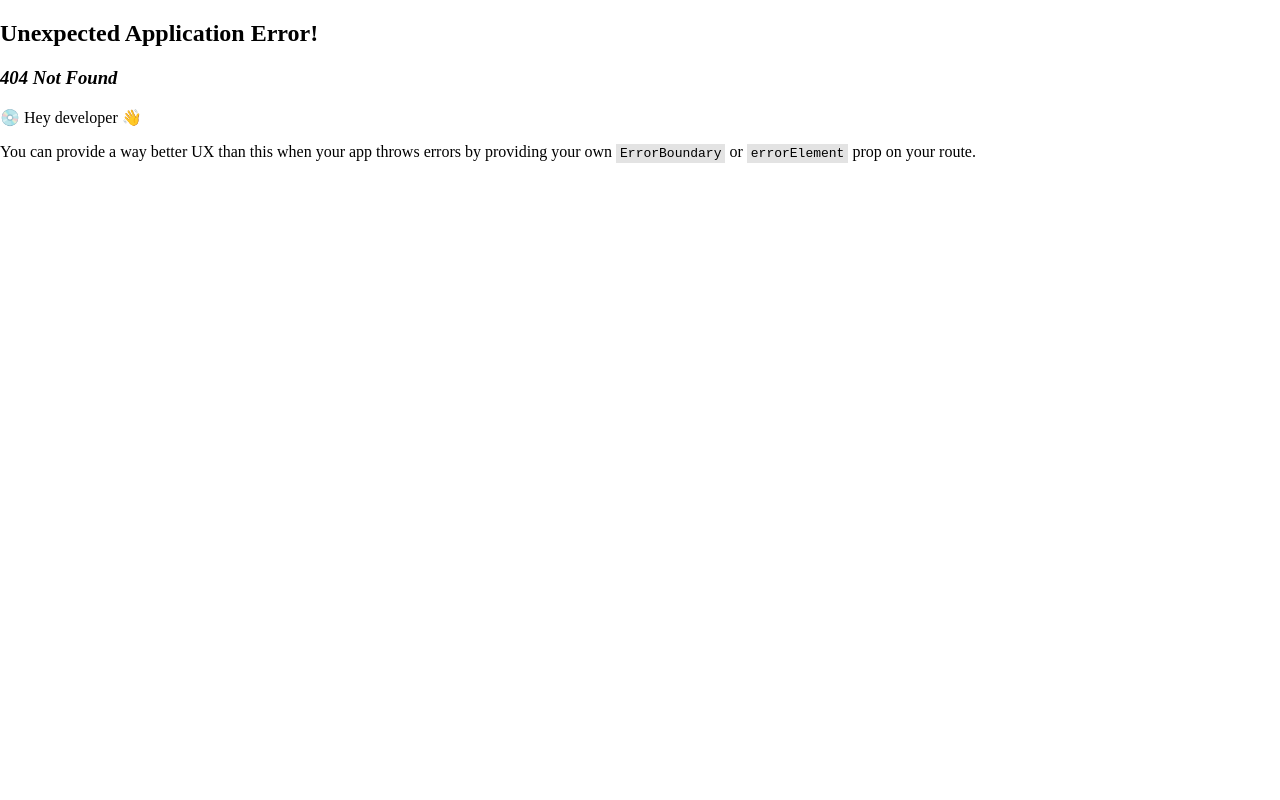
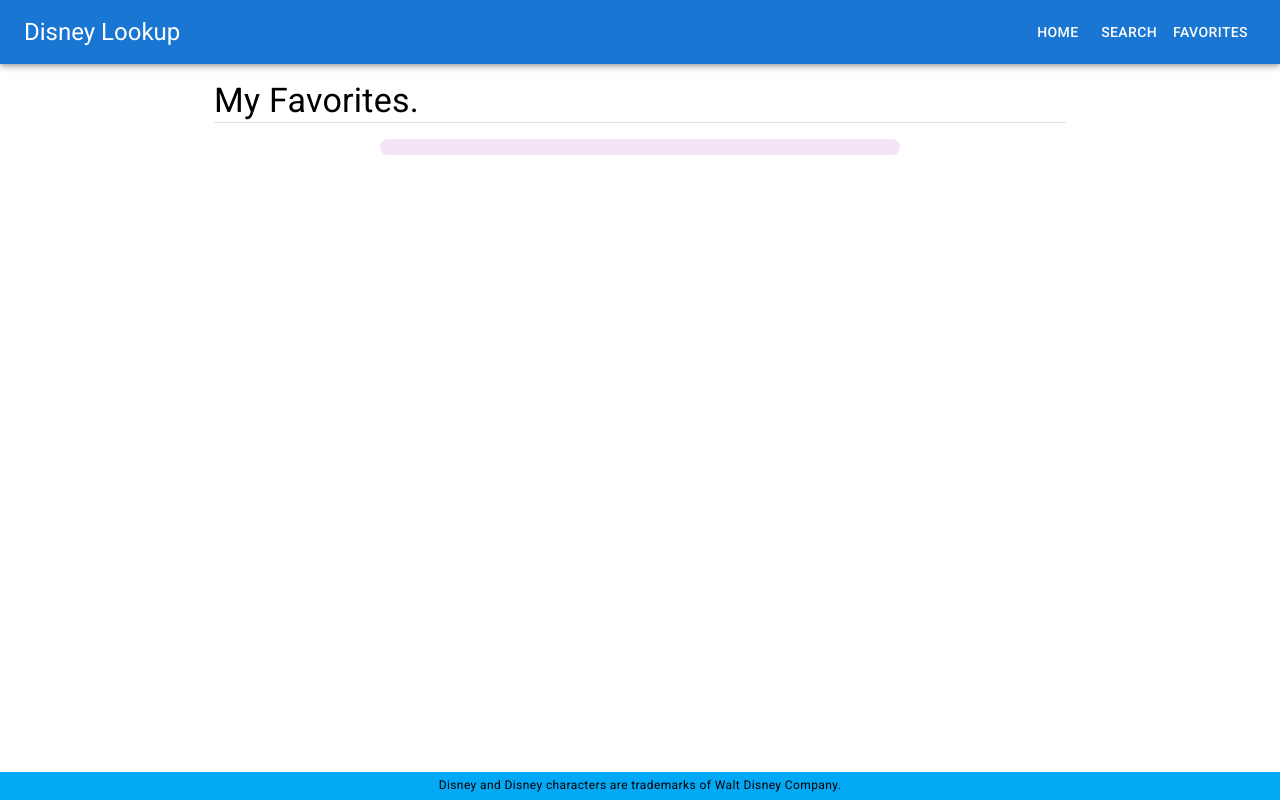
Before and after one commit to sk3p7ic/disney-plus-one, a React (Vite) app: page /favorites in a window 1280 px wide. Before the commit this address had no page. Built offline with nearby package versions, Linux system fonts and the light colour scheme.

Commit message:
Added favorites page

```diff
--- a/src/App.tsx
+++ b/src/App.tsx
@@ -11,6 +11,7 @@
   loader as characterPageLoader,
 } from "./pages/CharacterPage";
 import { FavoritesContextProvider } from "./contexts/FavoritesContext";
+import { FavoritesPage } from "./pages/FavoritesPage";
 
 const toRouteElement = (children: JSX.Element) => (
   <DefaultLayout>{children}</DefaultLayout>
@@ -30,6 +31,10 @@
     element: toRouteElement(<CharacterPage />),
     loader: characterPageLoader,
   },
+  {
+    path: "/favorites",
+    element: toRouteElement(<FavoritesPage />),
+  },
 ]);
 
 export const App = () => {
--- /dev/null
+++ b/src/pages/FavoritesPage.tsx
@@ -0,0 +1,42 @@
+import {
+  Avatar,
+  Container,
+  Divider,
+  List,
+  ListItem,
+  ListItemAvatar,
+  ListItemButton,
+  ListItemText,
+  Typography,
+} from "@mui/material";
+import { Favorite } from "@mui/icons-material";
+import { useFavorites } from "../contexts/FavoritesContext";
+
+export const FavoritesPage = () => {
+  const { favorites, toggleFavorite } = useFavorites();
+
+  return (
+    <Container maxWidth="md" sx={{ paddingY: 2 }}>
+      <Typography variant="h4">My Favorites.</Typography>
+      <Divider />
+      <Container maxWidth="sm">
+        <List sx={{ backgroundColor: "#f3e5f5", borderRadius: 2, margin: 2 }}>
+          {Array.from(favorites.values()).map((character) => (
+            <ListItem key={character.id}>
+              <ListItemAvatar>
+                <Avatar src={character.imageUrl} />
+              </ListItemAvatar>
+              <ListItemText sx={{ flexGrow: 1 }}>{character.name}</ListItemText>
+              <ListItemButton
+                onClick={() => toggleFavorite(character)}
+                sx={{ flexGrow: 0, display: "flex", justifyContent: "center" }}
+              >
+                <Favorite />
+              </ListItemButton>
+            </ListItem>
+          ))}
+        </List>
+      </Container>
+    </Container>
+  );
+};
```
